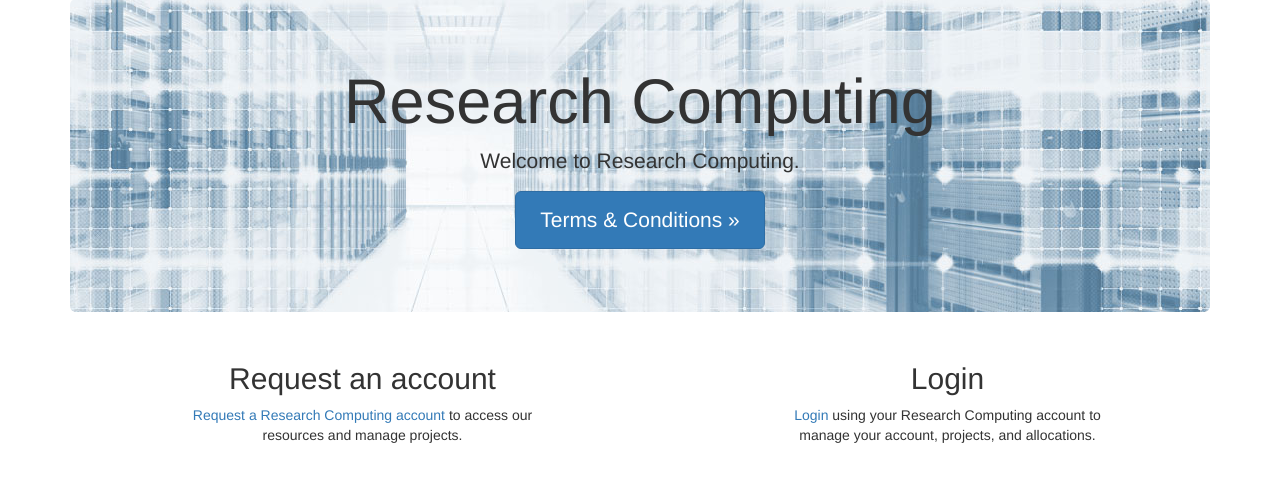
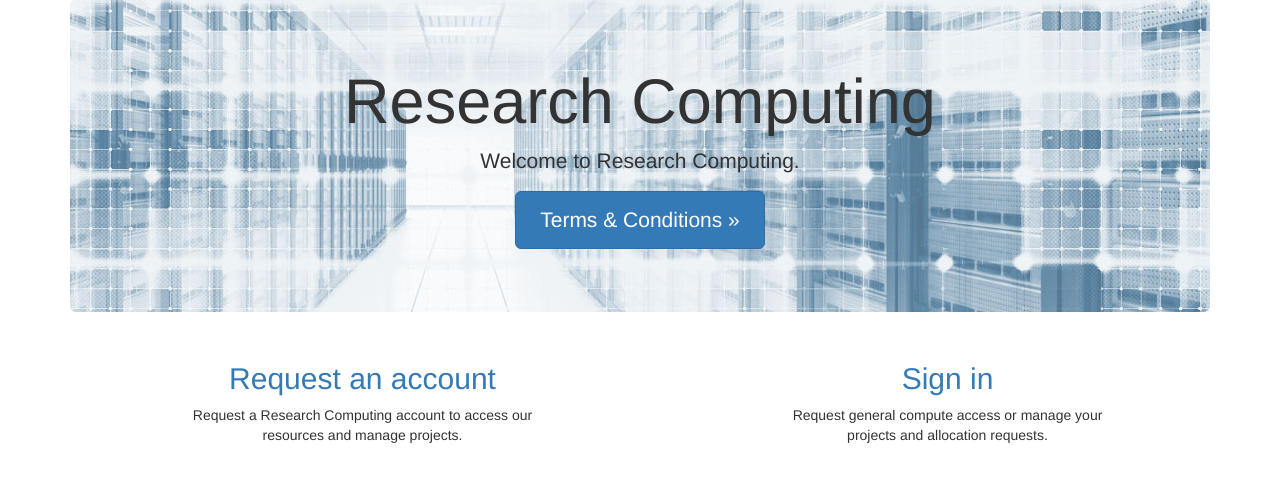
Before and after one commit to ResearchComputing/RCAMP, a Django app: page / in a window 1280 px wide. Shown: the part 403-898 px from the top of the page. Run offline with Django 3.2, Linux system fonts and the light colour scheme; parts of the project's set-up code (start-up, migrations or seed data) failed here and were passed over; some libraries are stand-ins or nearby versions.

Commit message:
Address confusing regarding portal login (#186)
* Address confusing regarding portal login

Also reworked text and hrefs for all index links.

Closes #156

* Update base 'login' text to 'Portal sign-in'

Part of #156

```diff
--- a/rcamp/rcamp/templates/base.html
+++ b/rcamp/rcamp/templates/base.html
@@ -26,7 +26,7 @@
       {% if request.user.is_authenticated %}
       <span class="logout"><a href="/logout">Logout {{ request.user.username }}</a></span>
       {% else %}
-      <span class="login"><a href="/login">Login</a></span>
+      <span class="login"><a href="/login">Portal sign-in</a></span>
       {% endif %}
     </div>
 
--- a/rcamp/rcamp/templates/index.html
+++ b/rcamp/rcamp/templates/index.html
@@ -15,40 +15,24 @@
 
 {% block container %}
 <div class="row">
-
   {% if user.is_authenticated %}
-
-  <!-- <div class="col-md-4 col-md-offset-1 text-center">
-    <h2>Manage your account</h2>
-    <p>
-      The <a href="#">Account Management Page</a>
-      allows you to view and edit your account details.
-    </p>
-  </div> -->
   <div class="col-md-12 text-center">
-    <h2>Manage your projects</h2>
-    <p>
-      The <a href="/projects/list">Project Management Page</a>
-      allows you to review, edit, and request time against your projects.
-    </p>
+    <h2><a href="/projects/list">Manage your projects</a></h2>
+    <p>Review, edit, and request time against your projects.</p>
   </div>
   {% else %}
+
   <div class="col-md-4 col-md-offset-1 text-center">
-    <h2>Request an account</h2>
-    <p>
-      <a href="{% url 'accounts:account-request-reason' %}">Request a Research Computing account</a>
-      to access our resources and manage projects.
-    </p>
+    <h2><a href="{% url 'accounts:account-request-reason' %}">Request an account</a></h2>
+    <p>Request a Research Computing account to access our resources
+      and manage projects.</p>
   </div>
+
   <div class="col-md-4 col-md-offset-2 text-center">
-    <h2>Login</h2>
-    <p>
-      <a href="/login">Login</a> using your Research Computing account
-      to manage your account, projects, and allocations.
-    </p>
+    <h2><a href="/login">Sign in</a></h2>
+    <p>Request general compute access or manage your projects and
+    allocation requests.</p>
   </div>
   {% endif %}
-
-
 </div>
 {% endblock %}
```
